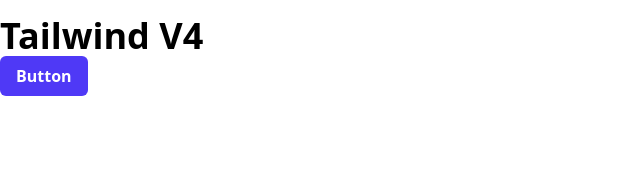
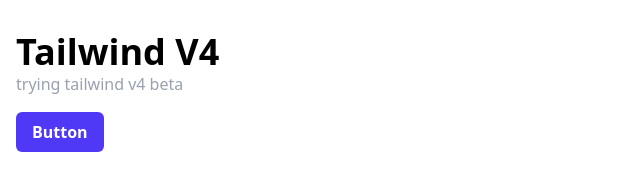
Before and after one commit to ariaandika/tailwind-engineer, a website built with Vite: page index.html in a window 1280 px wide. Shown: the whole page, without its empty margins (0-640 px from the left). Built offline with nearby package versions, Linux system fonts and the light colour scheme.

Commit message:
add more default style

```diff
--- a/index.css
+++ b/index.css
@@ -1,9 +1,21 @@
 @import "tailwindcss";
 
 @theme {
+  --color-background: var(--color-white);
+  --color-foreground: var(--color-black);
+
   --color-primary: var(--color-indigo-600);
   --color-primary-hover: var(--color-indigo-500);
   --color-primary-active: var(--color-indigo-400);
+
+  --color-muted: var(--color-gray-400);
+  --color-muted-foreground: hsl(--color-gray-100);
+}
+
+@layer base {
+  html {
+    @apply bg-background text-foreground;
+  }
 }
 
 @utility btn {
--- a/index.html
+++ b/index.html
@@ -7,10 +7,13 @@
     <meta name="viewport" content="width=device-width, initial-scale=1.0" />
     <title>Vite App</title>
   </head>
-  <body class="container mx-auto">
+  <body class="container mx-auto p-4">
 
     <section class="my-4">
-      <h1 class="text-4xl font-bold">Tailwind V4</h1>
+      <section class="mb-4">
+        <h1 class="text-4xl font-bold">Tailwind V4</h1>
+        <div class="text-muted">trying tailwind v4 beta</div>
+      </section>
 
       <button class="btn btn-primary">Button</button>
 
```
